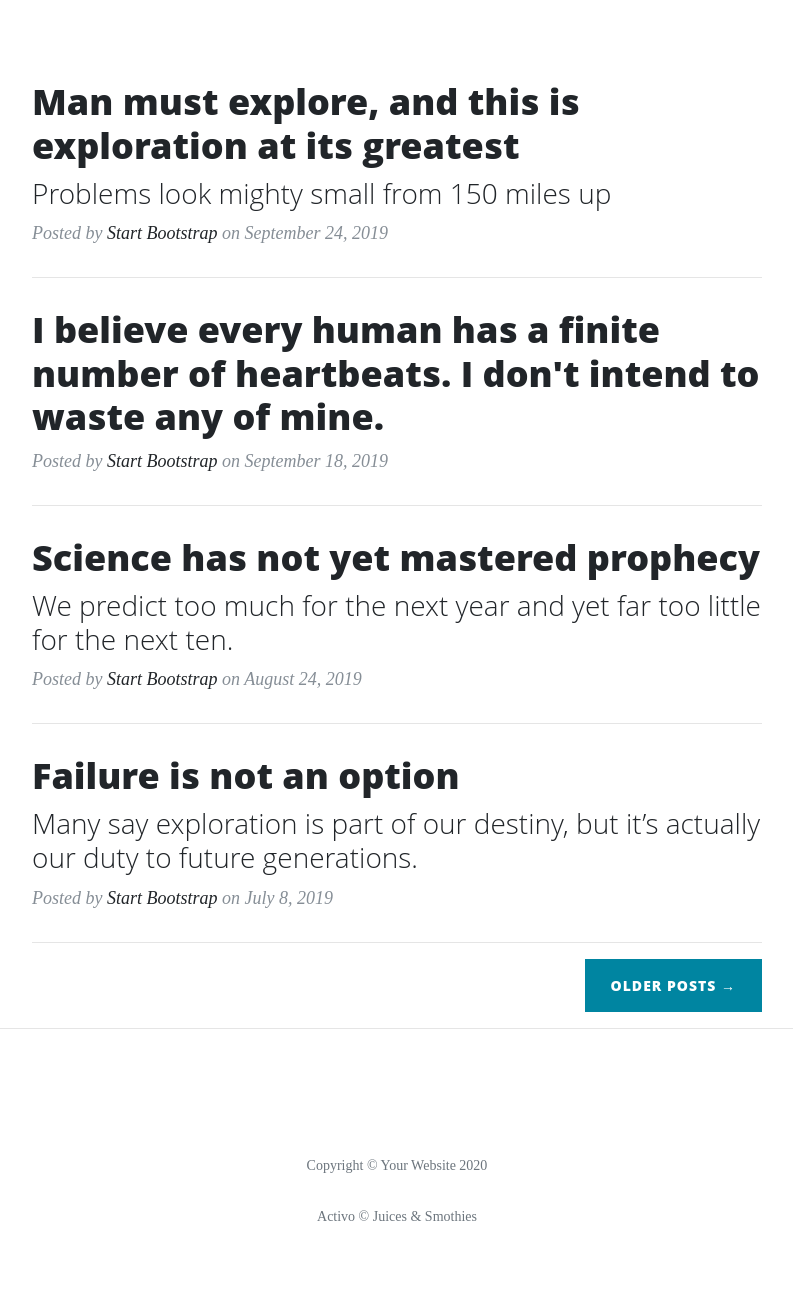
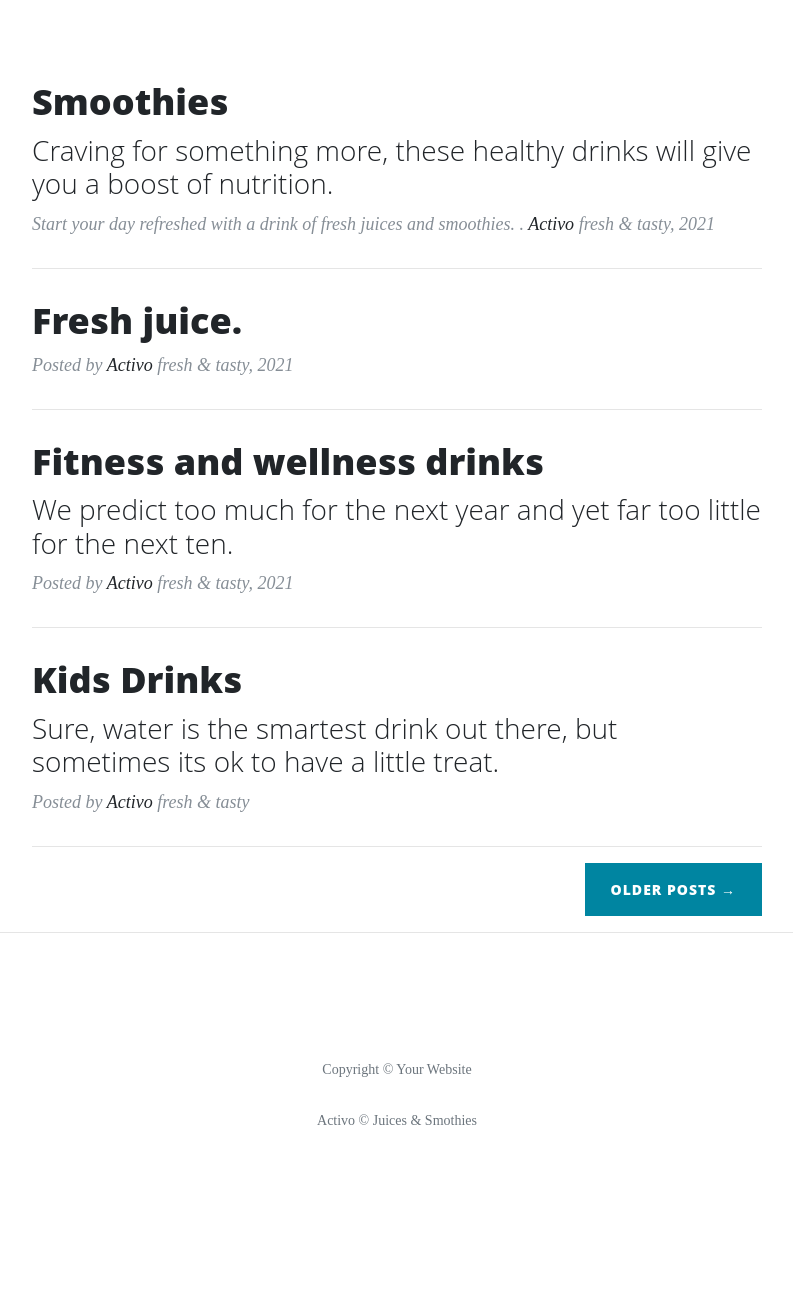
Before and after one commit to SNmcdarby1/activpod-ms3-project, a Flask app: page / in a window 1280 px wide. Shown: the part 532-1824 px from the top of the page, without its empty margins (243-1036 px from the left). After the commit the page ends 1657 px from the top, so only its background shows below. Run offline with Flask 2, Linux system fonts and the light colour scheme; some libraries are stand-ins or nearby versions.

Commit message:
git add content

```diff
--- a/templates/base.html
+++ b/templates/base.html
@@ -96,7 +96,7 @@
               </a>
             </li>
           </ul>
-          <p class="copyright text-muted">Copyright &copy; Your Website 2020</p>
+          <p class="copyright text-muted">Copyright &copy; Your Website <span id="copyright"></span></p>
            <p class="copyright text-muted">Activo &copy; Juices & Smothies</p>
         </div>
       </div>
@@ -109,6 +109,9 @@
 
   <!-- Custom scripts for this template -->
   <script src="{{ url_for('static',filename='js/clean-blog.min.js')}}"></script>
+<script>
+$("#copyright").text(new Date().getFullYear());
+
 
 </body>
 </html>
--- a/templates/index.html
+++ b/templates/index.html
@@ -5,54 +5,54 @@
         <div class="post-preview">
           <a href="post.html">
             <h2 class="post-title">
-              Man must explore, and this is exploration at its greatest
+              Smoothies
             </h2>
             <h3 class="post-subtitle">
-              Problems look mighty small from 150 miles up
+               Craving for something more, these healthy drinks will give you a boost of nutrition.
             </h3>
           </a>
-          <p class="post-meta">Posted by
-            <a href="#">Start Bootstrap</a>
-            on September 24, 2019</p>
+          <p class="post-meta">Start your day refreshed with a drink of fresh juices and smoothies. .
+            <a href="#">Activo</a>
+            fresh & tasty, 2021</p>
         </div>
         <hr>
         <div class="post-preview">
           <a href="post.html">
             <h2 class="post-title">
-              I believe every human has a finite number of heartbeats. I don't intend to waste any of mine.
+              Fresh juice.
             </h2>
           </a>
           <p class="post-meta">Posted by
-            <a href="#">Start Bootstrap</a>
-            on September 18, 2019</p>
+             <a href="#">Activo</a>
+            fresh & tasty, 2021</p>
         </div>
         <hr>
         <div class="post-preview">
           <a href="post.html">
             <h2 class="post-title">
-              Science has not yet mastered prophecy
+              Fitness and wellness drinks
             </h2>
             <h3 class="post-subtitle">
               We predict too much for the next year and yet far too little for the next ten.
             </h3>
           </a>
           <p class="post-meta">Posted by
-            <a href="#">Start Bootstrap</a>
-            on August 24, 2019</p>
+             <a href="#">Activo</a>
+            fresh & tasty, 2021</p>
         </div>
         <hr>
         <div class="post-preview">
           <a href="post.html">
             <h2 class="post-title">
-              Failure is not an option
+              Kids Drinks
             </h2>
             <h3 class="post-subtitle">
-              Many say exploration is part of our destiny, but it’s actually our duty to future generations.
+              Sure, water is the smartest drink out there, but sometimes its ok to have a little treat.
             </h3>
           </a>
           <p class="post-meta">Posted by
-            <a href="#">Start Bootstrap</a>
-            on July 8, 2019</p>
+            <a href="#">Activo</a>
+            fresh & tasty</p>
         </div>
         <hr>
         <!-- Pager -->
```
Also changed, not shown: templates/about.html (+10 -0 lines), templates/activo.html (+35 -0 lines).
